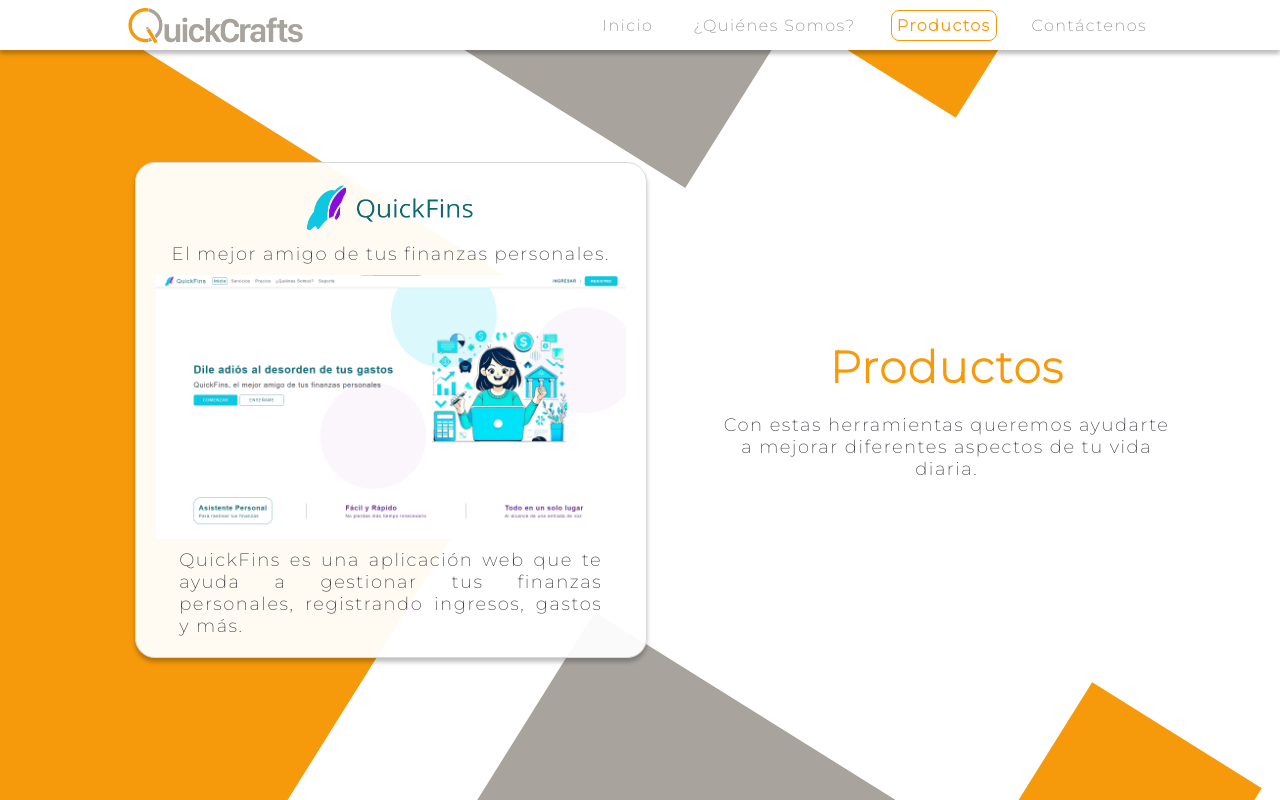
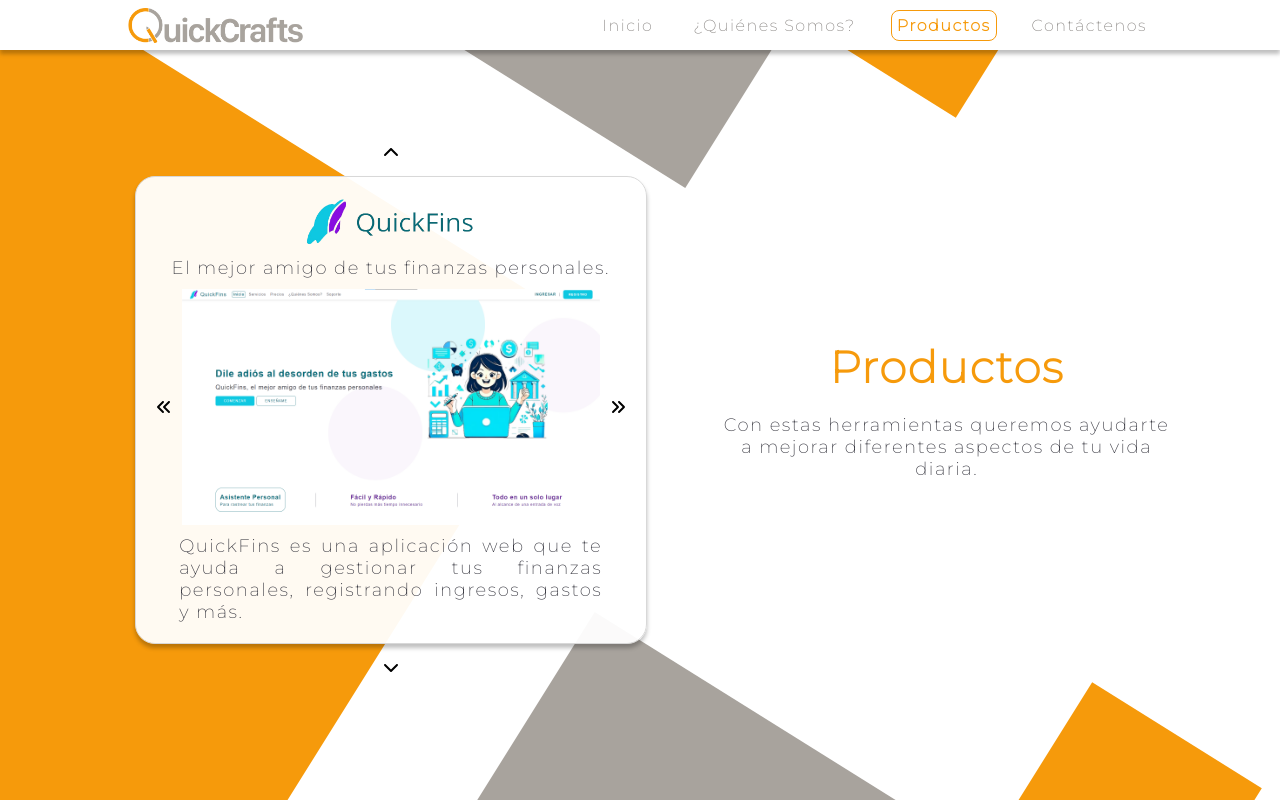
Before and after one commit to QuickCrafts/WebPage, an Astro site: page /product in a window 1280 px wide. Built offline with nearby package versions, Linux system fonts and the light colour scheme; Astro itself is replaced by a stand-in of ours.

Commit message:
arrow carousel

```diff
--- a/src/pages/product.astro
+++ b/src/pages/product.astro
@@ -1,6 +1,6 @@
 ---
+import "../styles/globals.css";
 import Global from "../components/Global.astro";
-import "../styles/globals.css";
 import Fondo from "../backgrounds/BackProducts.astro";
 import type Proyects from "../interfaces/proyects.astro";
 
@@ -25,6 +25,7 @@
 <Global route="/product">
     <div class="product">
         <div class="gridCards">
+            <img src="/icons/top.svg" />
             {
                 products.map((product) => (
                     <div class="productCards">
@@ -33,11 +34,13 @@
                         </a>
                         <div class="generalText">{product.slogan}</div>
                         <div class="carrusel">
+                            <img src="/icons/left.svg" />
                             <div class="galery">
                                 {product.galery.map((photo) => (
                                     <img src={photo.url} />
                                 ))}{" "}
                             </div>
+                            <img src="/icons/right.svg" />
                         </div>
                         <div class="generalText" style="width: 90%">
                             {product.description}
@@ -45,6 +48,7 @@
                     </div>
                 ))
             }
+            <img src="/icons/down.svg" />
         </div>
         <div class="presentation">
             <div class="primaryTitle_Primary">Productos</div>
@@ -83,7 +87,7 @@
     }
     .gridCards {
         display: flex;
-        flex-wrap: wrap;
+        flex-direction: column;
         gap: 15px;
         width: 100%;
         align-items: center;
```
Also changed, not shown: public/icons/down.svg (added), public/icons/left.svg (added), public/icons/right.svg (added), public/icons/top.svg (added).
